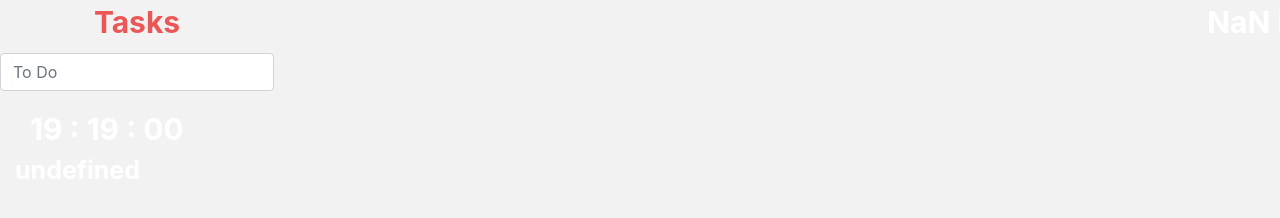
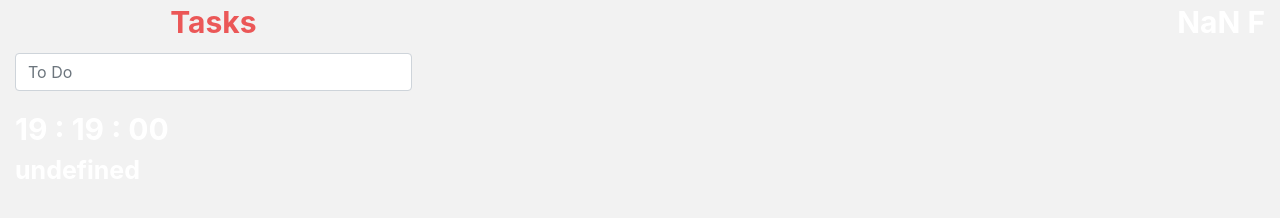
Before and after one commit to VictorJRochaJR/Inspire, a website with bundled scripts: page index.html in a window 1280 px wide. Built offline with nearby package versions, Linux system fonts and the light colour scheme; no server answers.

Commit message:
formatting

```diff
--- a/index.html
+++ b/index.html
@@ -17,8 +17,8 @@
     </header>
     <main>
         <div class="container-fluid">
-
             <div class="row d-flex justify-content-between">
+                <div class="col-4">
                     <form class="text-center" onsubmit="app.taskController.addTask(event)">
                         <div class="form-group">
                             <label for="todo" class="font-weight-bold text-danger" id="form">Tasks</label>
@@ -27,17 +27,23 @@
                             <small id="todo" class="form-text text-muted"></small>
                         </div>
                     </form>
-                <div class="row" id="weather"></div>
+                </div>
+                <div class="col-2 offset-6 d-flex justify-content-end" id="weather">
+                </div>
             </div>
             <div class="row">
                 <div class="text-white" id="tasks">
                 </div>
             </div>
-            <div id="clock" class="col-3 text-white">
+            <div class="row">
+                <!--  REVIEW Ask about formatting    -->
+                <div class="col">
+                    <div id="clock" class="text-white">
+                    </div>
+                </div>
             </div>
             <div class="row">
-
-                <div class="col-4 d-flex align-items-end" id="quote">
+                <div class="col d-flex align-items-end" id="quote">
                 </div>
             </div>
         </div>
```
Lines whose indentation alone changed are shown as unchanged.
